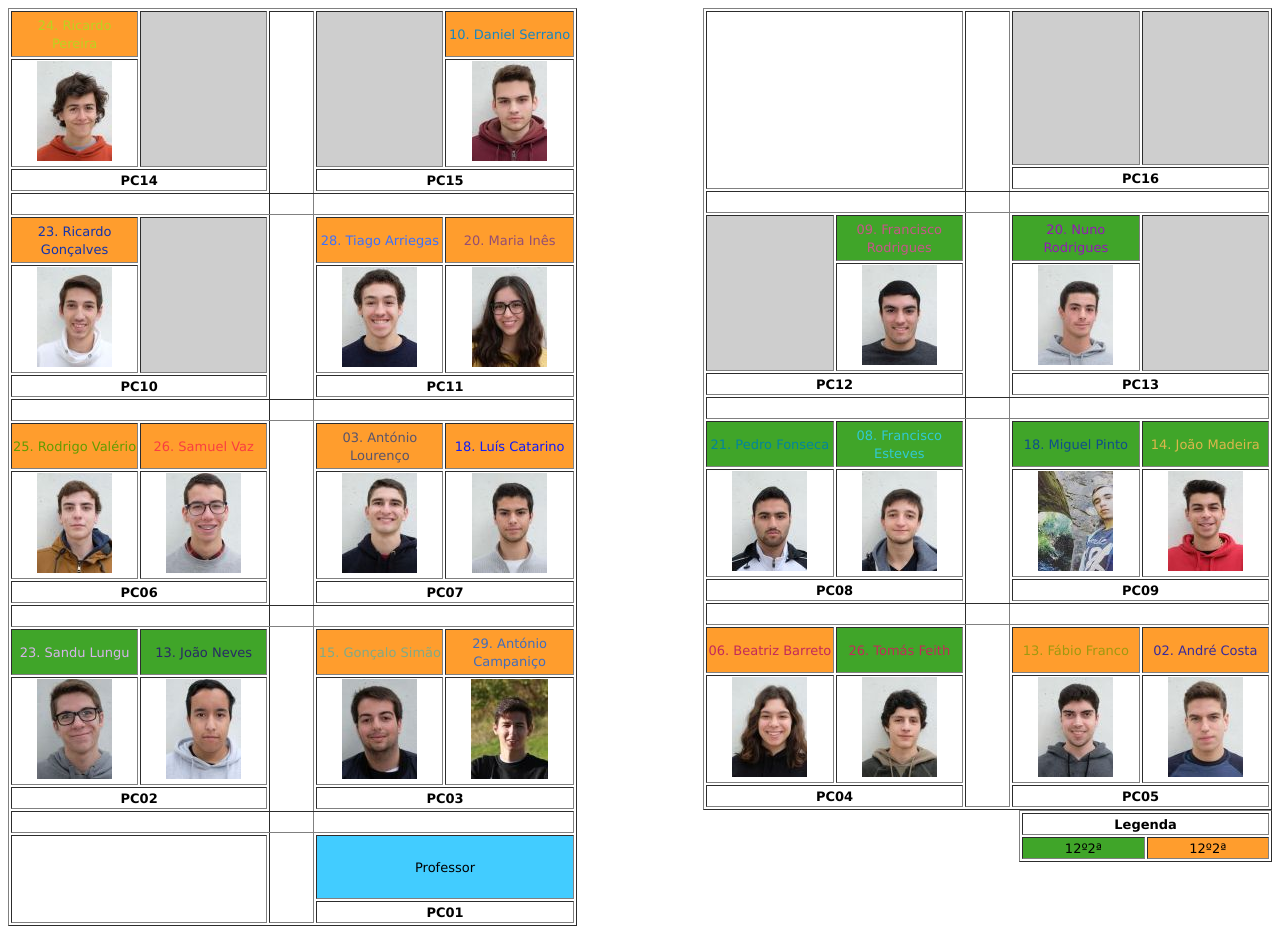
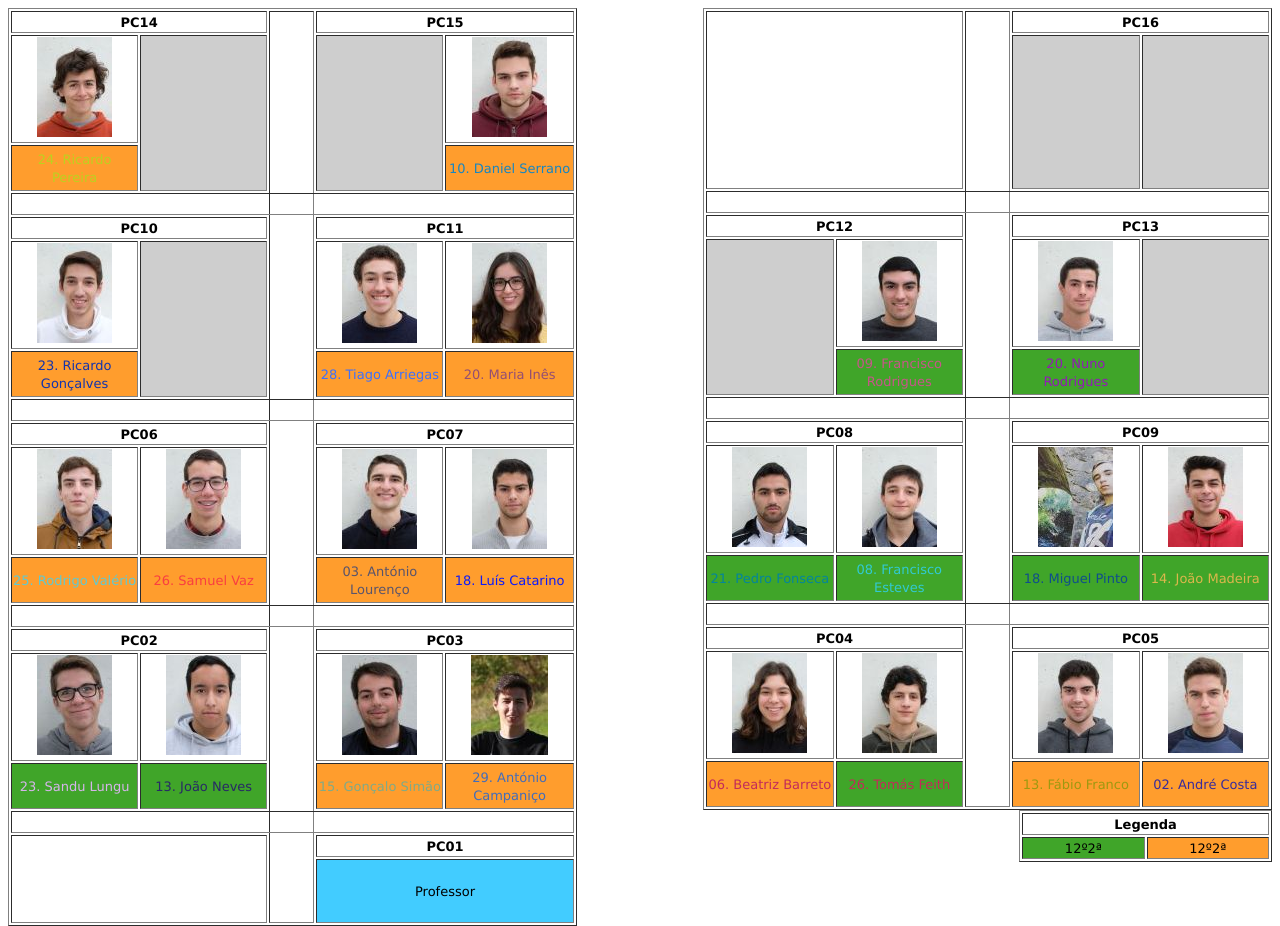
Before and after one commit to Este0859/este0859.github.io, a plain HTML site: page index.html in a window 1280 px wide. Drawn offline with Linux system fonts and the light colour scheme.

Commit message:
Update index.html

```diff
--- a/index.html
+++ b/index.html
@@ -1,50 +1,60 @@
 <!DOCTYPE html>
+
 <head>
     <title>Planta da sala de aula</title>
 </head>
+
 <body>
     <table border="1" width="45%" align="left">
         <tr>
-			<td height="42px" width="200px" align="center" bgcolor="#ff9d2d" ><font color="#bcd120" face="verdana" size="2">24. Ricardo Pereira</font></td>
-			<td width="200px" rowspan="2" align="center" bgcolor="#cecece"><font color="" face="verdana" size="2"></font></td>
+            <td colspan="2" align="center"><strong><font color="" face="verdana" size="2">PC14</font></strong></td>
             <td width="100px" rowspan="19"> &nbsp </td>
-			<td width="200px" rowspan="2" align="center" bgcolor="#cecece"><font color="" face="verdana" size="2"></font></td>
-			<td width="200px" align="center" bgcolor="#ff9d2d"><font color="#1686c2" face="verdana" size="2">10. Daniel Serrano</font></td>
+            <td colspan="2" align="center"><strong><font color="" face="verdana" size="2">PC15</font></strong></td>
         </tr>
         <tr>
             <td align="center"><a href="imagens\grandes\24ricardopereira.jpg"><img src="imagens\pequenas\24ricardopereira.jpg"></a></td>
+            <td width="200px" rowspan="2" bgcolor="#cecece"> &nbsp </td>
+            <td width="200px" rowspan="2" bgcolor="#cecece"> &nbsp </td>
             <td align="center"><a href="imagens\grandes\10danielserrano.jpg"><img src="imagens\pequenas\10danielserrano.jpg"></a></td>
         </tr>
         <tr>
-			<td colspan="2" align="center"><strong><font color="" face="verdana" size="2">PC14</font></strong></td>
-			<td colspan="2" align="center"><strong><font color="" face="verdana" size="2">PC15</font></strong></td>
+            <td height="42px" width="200px" align="center" bgcolor="#ff9d2d">
+                <font color="#bcd120" face="verdana" size="2">24. Ricardo Pereira</font>
+            </td>
+            <td width="200px" align="center" bgcolor="#ff9d2d">
+                <font color="#1686c2" face="verdana" size="2">10. Daniel Serrano</font>
+            </td>
         </tr>
         <tr>
             <td colspan="5"> &nbsp </td>
-		</tr>
-		<tr>
-			<td height="42px" align="center" bgcolor="#ff9d2d"><font color="#1334ad" face="verdana" size="2">23. Ricardo Gonçalves </font></td>
-			<td rowspan="2" align="center" bgcolor="#cecece"><font color="" face="verdana" size="2"> &nbsp </font></td>
-			<td align="center" bgcolor="#ff9d2d"><font color="#3d70fd" face="verdana" size="2">28. Tiago Arriegas</font></td>
-			<td align="center" bgcolor="#ff9d2d"><font color="#944e73" face="verdana" size="2">20. Maria Inês</font></td>
-		</tr>
-		<tr>
-			<td align="center"><a href="imagens\grandes\23ricardogoncalves.jpg"><img src="imagens\pequenas\23ricardogoncalves.jpg"></a></td>
-			<td align="center"><a href="imagens\grandes\28tiagoarriegas.jpg"><img src="imagens\pequenas\28tiagoarriegas.jpg"></a></td>
-			<td align="center"><a href="imagens\grandes\20mariaines.jpg"><img src="imagens\pequenas\20mariaines.jpg"></a></td>
         </tr>
         <tr>
             <td colspan="2" align="center"><strong><font color="" face="verdana" size="2">PC10</font></strong></td>
             <td colspan="2" align="center"><strong><font color="" face="verdana" size="2">PC11</font></strong></td>
         </tr>
         <tr>
+            <td align="center"><a href="imagens\grandes\23ricardogoncalves.jpg"><img src="imagens\pequenas\23ricardogoncalves.jpg"></a></td>
+            <td rowspan="2" bgcolor="#cecece"> &nbsp </td>
+            <td align="center"><a href="imagens\grandes\28tiagoarriegas.jpg"><img src="imagens\pequenas\28tiagoarriegas.jpg"></a></td>
+            <td align="center"><a href="imagens\grandes\20mariaines.jpg"><img src="imagens\pequenas\20mariaines.jpg"></a></td>
+        </tr>
+        <tr>
+            <td height="42px" align="center" bgcolor="#ff9d2d">
+                <font color="#1334ad" face="verdana" size="2">23. Ricardo Gonçalves </font>
+            </td>
+            <td align="center" bgcolor="#ff9d2d">
+                <font color="#3d70fd" face="verdana" size="2">28. Tiago Arriegas</font>
+            </td>
+            <td align="center" bgcolor="#ff9d2d">
+                <font color="#944e73" face="verdana" size="2">20. Maria Inês</font>
+            </td>
+        </tr>
+        <tr>
             <td colspan="5"> &nbsp </td>
         </tr>
         <tr>
-			<td height="42px" align="center" bgcolor="#ff9d2d"><font color=#62c9cf"" face="verdana" size="2">25. Rodrigo Valério</font></td>
-			<td align="center" bgcolor="#ff9d2d"><font color="#f93e41" face="verdana" size="2">26. Samuel Vaz</font></td>
-			<td align="center" bgcolor="#ff9d2d"><font color="#59546c" face="verdana" size="2">03. António Lourenço</font></td>
-			<td align="center" bgcolor="#ff9d2d"><font color="#0d1bfb" face="verdana" size="2">18. Luís Catarino</font></td>
+            <td colspan="2" align="center"><strong><font color="" face="verdana" size="2">PC06</font></strong></td>
+            <td colspan="2" align="center"><strong><font color="" face="verdana" size="2">PC07</font></strong></td>
         </tr>
         <tr>
             <td height="42px" align="center"><a href="imagens\grandes\25rodrigovalerio.jpg"><img src="imagens\pequenas\25rodrigovalerio.jpg"></a></td>
@@ -53,17 +63,25 @@
             <td align="center"><a href="imagens\grandes\18luiscatarino.jpg"><img src="imagens\pequenas\18luiscatarino.jpg"></a></td>
         </tr>
         <tr>
-			<td colspan="2" align="center"><strong><font color="" face="verdana" size="2">PC06</font></strong></td>
-			<td colspan="2" align="center"><strong><font color="" face="verdana" size="2">PC07</font></strong></td>
+            <td height="42px" align="center" bgcolor="#ff9d2d">
+                <font color=#62c9cf "" face="verdana" size="2">25. Rodrigo Valério</font>
+            </td>
+            <td align="center" bgcolor="#ff9d2d">
+                <font color="#f93e41" face="verdana" size="2">26. Samuel Vaz</font>
+            </td>
+            <td align="center" bgcolor="#ff9d2d">
+                <font color="#59546c" face="verdana" size="2">03. António Lourenço</font>
+            </td>
+            <td align="center" bgcolor="#ff9d2d">
+                <font color="#0d1bfb" face="verdana" size="2">18. Luís Catarino</font>
+            </td>
         </tr>
         <tr>
             <td colspan="5"> &nbsp </td>
         </tr>
         <tr>
-			<td height="42px" align="center" bgcolor="#40a529"><font color="#d6b4eb" face="verdana" size="2">23. Sandu Lungu</font></td>
-			<td align="center" bgcolor="#40a529"><font color="#272a65" face="verdana" size="2">13. João Neves</font></td>
-			<td align="center" bgcolor="#ff9d2d"><font color="#80aa87" face="verdana" size="2">15. Gonçalo Simão</font></td>
-			<td align="center" bgcolor="#ff9d2d"><font color="#436dba" face="verdana" size="2">29. António Campaniço</font></td>
+            <td colspan="2" align="center"><strong><font color="" face="verdana" size="2">PC02</font></strong></td>
+            <td colspan="2" align="center"><strong><font color="" face="verdana" size="2">PC03</font></strong></td>
         </tr>
         <tr>
             <td align="center"><a href="imagens\grandes\23sandulungu.jpg"><img src="imagens\pequenas\23sandulungu.jpg"></a></td>
@@ -72,59 +90,71 @@
             <td align="center"><a href="imagens\grandes\29antoniocampanico.jpg"><img src="imagens\pequenas\29antoniocampanico.jpg"></a></td>
         </tr>
         <tr>
-			<td colspan="2" align="center"><strong><font color="" face="verdana" size="2">PC02</font></strong></td>
-			<td colspan="2" align="center"><strong><font color="" face="verdana" size="2">PC03</font></strong></td>
+            <td height="42px" align="center" bgcolor="#40a529">
+                <font color="#d6b4eb" face="verdana" size="2">23. Sandu Lungu</font>
+            </td>
+            <td align="center" bgcolor="#40a529">
+                <font color="#272a65" face="verdana" size="2">13. João Neves</font>
+            </td>
+            <td align="center" bgcolor="#ff9d2d">
+                <font color="#80aa87" face="verdana" size="2">15. Gonçalo Simão</font>
+            </td>
+            <td align="center" bgcolor="#ff9d2d">
+                <font color="#436dba" face="verdana" size="2">29. António Campaniço</font>
+            </td>
         </tr>
         <tr>
             <td colspan="5"> &nbsp </td>
         </tr>
         <tr>
-			<td colspan="2" rowspan="3" align="center"><font color="" face="verdana" size="2"> &nbsp </font></td>
-			<td  height="60px" colspan="2" rowspan="2" align="center" bgcolor="#42ccff"><font color="" face="verdana" size="2">Professor</font></td>
+            <td colspan="2" rowspan="2"> &nbsp </td>
+            <td colspan="2" align="center"><strong><font color="" face="verdana" size="2">PC01</font></strong></td>
+        </tr>
+        <tr>
+            <td height="60px" colspan="2" rowspan="2" align="center" bgcolor="#42ccff">
+                <font color="" face="verdana" size="2">Professor</font>
+            </td>
+        </tr>
+    </table>
+    <table border="1" width="45%" align="right">
+        <tr>
+            <td colspan="2" rowspan="3"> &nbsp </td>
+            <td width="100px" rowspan="15"> &nbsp </td>
+            <td colspan="2" align="center"><strong><font color="" face="verdana" size="2">PC16</font></strong></td>
+        </tr>
+        <tr>
+            <td height="150px" width="200px" rowspan="2" bgcolor="#cecece"> &nbsp </td>
+            <td width="200px" rowspan="2" bgcolor="#cecece"> &nbsp </td>
         </tr>
         <tr>
         </tr>
         <tr>
-			<td colspan="2" align="center"><strong><font color="" face="verdana" size="2">PC01</font></strong></td>
-		</tr>
-	</table>
-	<table border="1" width="45%" align="right">
-		<tr>
-			<td colspan="2" rowspan="3" align="center"><font color="" face="verdana" size="2"></font> &nbsp </td>
-			<td width="100px" rowspan="15"> &nbsp </td>
-			<td height="150px" width="200px" rowspan="2" align="center" bgcolor="#cecece"><font color="" face="verdana" size="2"> &nbsp </font></td>
-			<td width="200px" rowspan="2" align="center" bgcolor="#cecece"><font color="" face="verdana" size="2"> &nbsp </font></td>
-		</tr>
-		<tr>
-		</tr>
-		<tr>
-			<td colspan="2" align="center"><strong><font color="" face="verdana" size="2">PC16</font></strong></td>
-		</tr>
-		<tr>
             <td colspan="5"> &nbsp </td>
-		</tr>
-		<tr>
-			<td rowspan="2" align="center" bgcolor="#cecece"><font color="" face="verdana" size="2"> &nbsp </font></td>
-			<td height="42px" width="200px" align="center" bgcolor="#40a529"><font color="#c75689" face="verdana" size="2">09. Francisco Rodrigues</font></td>
-			<td align="center" bgcolor="#40a529"><font color="#931ab7" face="verdana" size="2">20. Nuno Rodrigues</font></td>
-			<td rowspan="2" align="center" bgcolor="#cecece"><font color="" face="verdana" size="2"> &nbsp </font></td>
-		</tr>
-		<tr>
-			<td align="center"><a href="imagens\grandes\09franciscorodrigues.jpg"><img src="imagens\pequenas\09franciscorodrigues.jpg"></a></td>
-			<td align="center"><a href="imagens\grandes\20nunorodrigues.jpg"><img src="imagens\pequenas\20nunorodrigues.jpg"></a></td>
         </tr>
         <tr>
             <td colspan="2" align="center"><strong><font color="" face="verdana" size="2">PC12</font></strong></td>
             <td colspan="2" align="center"><strong><font color="" face="verdana" size="2">PC13</font></strong></td>
         </tr>
         <tr>
+            <td rowspan="2" bgcolor="#cecece"> &nbsp </td>
+            <td align="center"><a href="imagens\grandes\09franciscorodrigues.jpg"><img src="imagens\pequenas\09franciscorodrigues.jpg"></a></td>
+            <td align="center"><a href="imagens\grandes\20nunorodrigues.jpg"><img src="imagens\pequenas\20nunorodrigues.jpg"></a></td>
+            <td rowspan="2" bgcolor="#cecece"> &nbsp </td>
+        </tr>
+        <tr>
+            <td height="42px" width="200px" align="center" bgcolor="#40a529">
+                <font color="#c75689" face="verdana" size="2">09. Francisco Rodrigues</font>
+            </td>
+            <td align="center" bgcolor="#40a529">
+                <font color="#931ab7" face="verdana" size="2">20. Nuno Rodrigues</font>
+            </td>
+        </tr>
+        <tr>
             <td colspan="5"> &nbsp </td>
         </tr>
         <tr>
-			<td height="42px" align="center" bgcolor="#40a529"><font color="#03859d" face="verdana" size="2">21. Pedro Fonseca</font></td>
-			<td align="center" bgcolor="#40a529"><font color="#31cad3" face="verdana" size="2">08. Francisco Esteves</font></td>
-			<td align="center" bgcolor="#40a529"><font color="#0f4e8b" face="verdana" size="2">18. Miguel Pinto</font></td>
-			<td align="center" bgcolor="#40a529"><font color="#dbb74c" face="verdana" size="2">14. João Madeira</font></td>
+            <td colspan="2" align="center"><strong><font color="" face="verdana" size="2">PC08</font></strong></td>
+            <td colspan="2" align="center"><strong><font color="" face="verdana" size="2">PC09</font></strong></td>
         </tr>
         <tr>
             <td width="200px" align="center"><a href="imagens\grandes\21pedrofonseca.jpg"><img src="imagens\pequenas\21pedrofonseca.jpg"></a></td>
@@ -133,17 +163,25 @@
             <td align="center"><a href="imagens\grandes\14joaomadeira.jpg"><img src="imagens\pequenas\14joaomadeira.jpg"></a></td>
         </tr>
         <tr>
-			<td colspan="2" align="center"><strong><font color="" face="verdana" size="2">PC08</font></strong></td>
-			<td colspan="2" align="center"><strong><font color="" face="verdana" size="2">PC09</font></strong></td>
+            <td height="42px" align="center" bgcolor="#40a529">
+                <font color="#03859d" face="verdana" size="2">21. Pedro Fonseca</font>
+            </td>
+            <td align="center" bgcolor="#40a529">
+                <font color="#31cad3" face="verdana" size="2">08. Francisco Esteves</font>
+            </td>
+            <td align="center" bgcolor="#40a529">
+                <font color="#0f4e8b" face="verdana" size="2">18. Miguel Pinto</font>
+            </td>
+            <td align="center" bgcolor="#40a529">
+                <font color="#dbb74c" face="verdana" size="2">14. João Madeira</font>
+            </td>
         </tr>
         <tr>
             <td colspan="5"> &nbsp </td>
         </tr>
         <tr>
-			<td height="42px" align="center" bgcolor="#ff9d2d"><font color="#c32b5a" face="verdana" size="2">06. Beatriz Barreto</font></td>
-			<td align="center" bgcolor="#40a529"><font color="#c32b5a" face="verdana" size="2">26. Tomás Feith</font></td>
-			<td align="center" bgcolor="#ff9d2d"><font color="#9e9910" face="verdana" size="2">13. Fábio Franco</font></td>
-			<td align="center" bgcolor="#ff9d2d"><font color="#392b9b" face="verdana" size="2">02. André Costa</font></td>
+            <td colspan="2" align="center"><strong><font color="" face="verdana" size="2">PC04</font></strong></td>
+            <td colspan="2" align="center"><strong><font color="" face="verdana" size="2">PC05</font></strong></td>
         </tr>
         <tr>
             <td align="center"><a href="imagens\grandes\06beatrizbarreto.jpg"><img src="imagens\pequenas\06beatrizbarreto.jpg"></a></td>
@@ -152,8 +190,18 @@
             <td align="center"><a href="imagens\grandes\02andrecosta.jpg"><img src="imagens\pequenas\02andrecosta.jpg"></a></td>
         </tr>
         <tr>
-			<td colspan="2" align="center"><strong><font color="" face="verdana" size="2">PC04</font></strong></td>
-			<td colspan="2" align="center"><strong><font color="" face="verdana" size="2">PC05</font></strong></td>
+            <td height="42px" align="center" bgcolor="#ff9d2d">
+                <font color="#c32b5a" face="verdana" size="2">06. Beatriz Barreto</font>
+            </td>
+            <td align="center" bgcolor="#40a529">
+                <font color="#c32b5a" face="verdana" size="2">26. Tomás Feith</font>
+            </td>
+            <td align="center" bgcolor="#ff9d2d">
+                <font color="#9e9910" face="verdana" size="2">13. Fábio Franco</font>
+            </td>
+            <td align="center" bgcolor="#ff9d2d">
+                <font color="#392b9b" face="verdana" size="2">02. André Costa</font>
+            </td>
         </tr>
     </table>
     <table border="1" width="20%" align="right">
@@ -161,7 +209,11 @@
             <td colspan="2" align="center"><strong><font color="" face="verdana" size="2">Legenda</font></strong>
         </tr>
         <tr>
-			<td bgcolor="#40a529" align="center"><font color="" face="verdana" size="2">12º2ª</font></td>
-			<td bgcolor="#ff9d2d" align="center"><font color="" face="verdana" size="2">12º2ª</font></td>
+            <td bgcolor="#40a529" align="center">
+                <font color="" face="verdana" size="2">12º2ª</font>
+            </td>
+            <td bgcolor="#ff9d2d" align="center">
+                <font color="" face="verdana" size="2">12º2ª</font>
+            </td>
     </table>
 </body>
```
Lines whose indentation alone changed are shown as unchanged.
